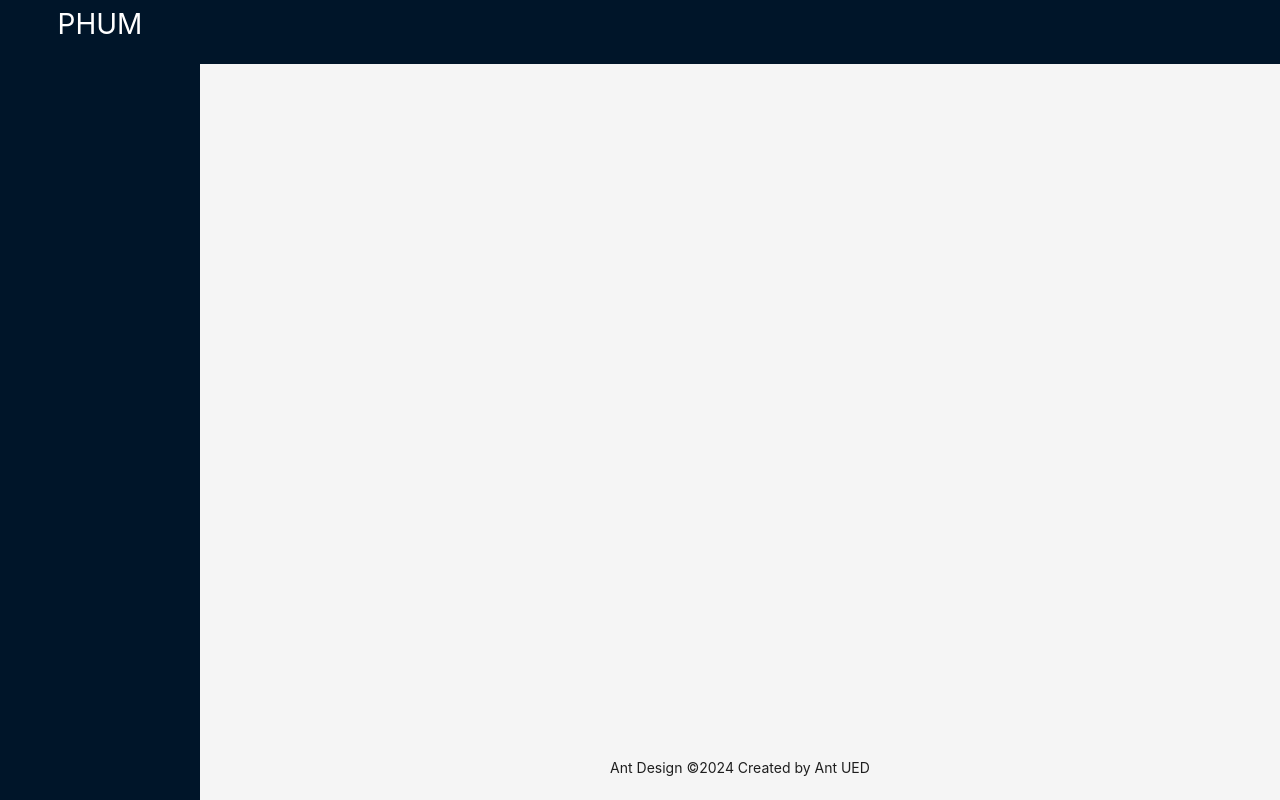
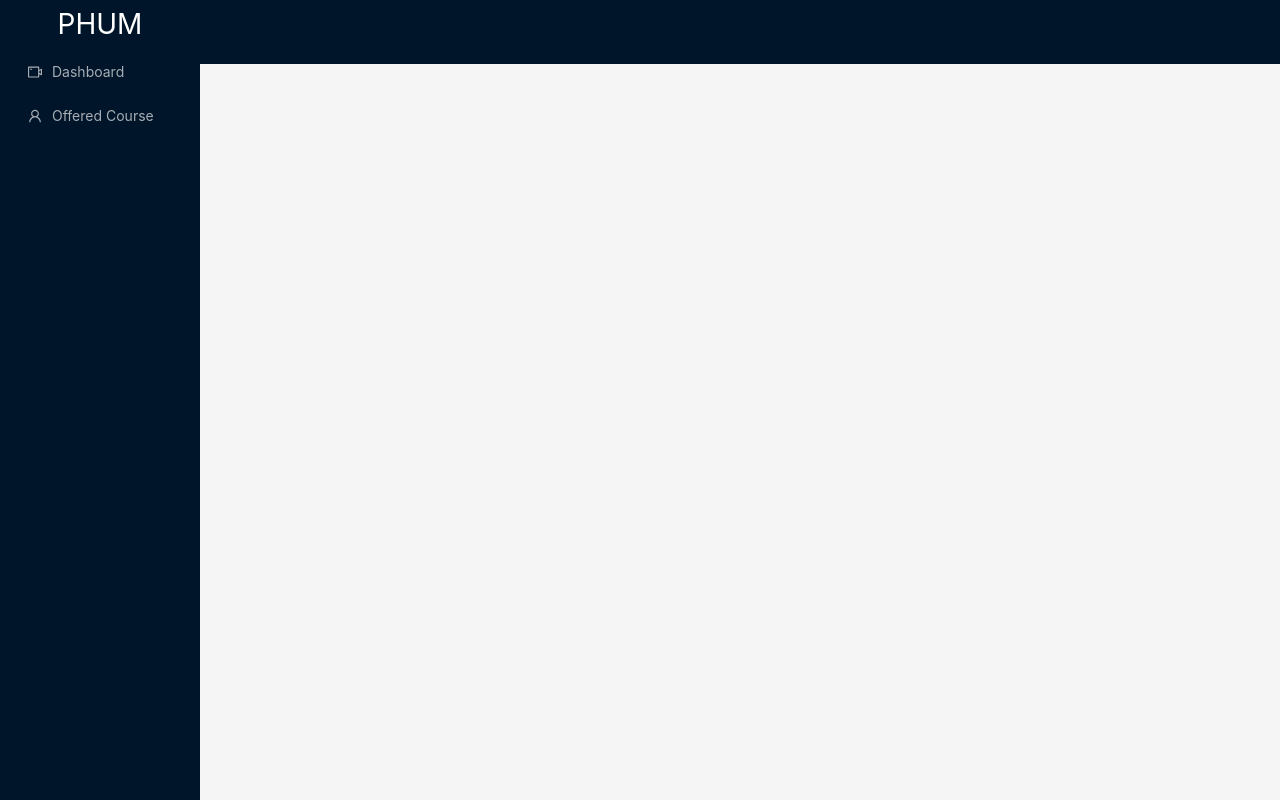
Before and after one commit to saifscripts/phum-client, a React (Vite) app: page / in a window 1280 px wide. Built offline with nearby package versions, Linux system fonts and the light colour scheme.

Commit message:
28-2 Render Sidebar Based On Role

```diff
--- a/src/components/layout/MainLayout.tsx
+++ b/src/components/layout/MainLayout.tsx
@@ -1,41 +1,13 @@
-import { Layout, Menu } from 'antd';
+import { Layout } from 'antd';
 import { Outlet } from 'react-router-dom';
-import { adminItems } from '../../routes/admin.routes';
+import Sidebar from './Sidebar';
 
-const { Sider, Header, Content, Footer } = Layout;
+const { Header, Content } = Layout;
 
 const MainLayout = () => {
   return (
     <Layout style={{ height: '100vh' }}>
-      <Sider
-        breakpoint="lg"
-        collapsedWidth="0"
-        onBreakpoint={(broken) => {
-          console.log(broken);
-        }}
-        onCollapse={(collapsed, type) => {
-          console.log(collapsed, type);
-        }}
-      >
-        <div
-          style={{
-            color: 'white',
-            fontSize: '1.75rem',
-            height: '3rem',
-            display: 'flex',
-            justifyContent: 'center',
-            alignItems: 'center',
-          }}
-        >
-          <p>PHUM</p>
-        </div>
-        <Menu
-          theme="dark"
-          mode="inline"
-          defaultSelectedKeys={['4']}
-          items={adminItems}
-        />
-      </Sider>
+      <Sidebar />
       <Layout>
         <Header style={{ padding: 0 }} />
         <Content style={{ margin: '24px 16px 0' }}>
@@ -45,13 +17,9 @@ const MainLayout = () => {
               minHeight: 360,
             }}
           >
-            {/* Main Content */}
             <Outlet />
           </div>
         </Content>
-        <Footer style={{ textAlign: 'center' }}>
-          Ant Design ©{new Date().getFullYear()} Created by Ant UED
-        </Footer>
       </Layout>
     </Layout>
   );
--- /dev/null
+++ b/src/components/layout/Sidebar.tsx
@@ -0,0 +1,51 @@
+import { Layout, Menu } from 'antd';
+import { adminPaths } from '../../routes/admin.routes';
+import { facultyPaths } from '../../routes/faculty.routes';
+import { studentPaths } from '../../routes/student.routes';
+import generateSidebarItems from '../../utils/generateSidebarItems';
+
+const { Sider } = Layout;
+
+const paths = {
+  admin: adminPaths,
+  faculty: facultyPaths,
+  student: studentPaths,
+};
+
+const Sidebar = () => {
+  const role = 'student';
+
+  return (
+    <Sider
+      breakpoint="lg"
+      collapsedWidth="0"
+      onBreakpoint={(broken) => {
+        console.log(broken);
+      }}
+      onCollapse={(collapsed, type) => {
+        console.log(collapsed, type);
+      }}
+    >
+      <div
+        style={{
+          color: 'white',
+          fontSize: '1.75rem',
+          height: '3rem',
+          display: 'flex',
+          justifyContent: 'center',
+          alignItems: 'center',
+        }}
+      >
+        <p>PHUM</p>
+      </div>
+      <Menu
+        theme="dark"
+        mode="inline"
+        defaultSelectedKeys={['4']}
+        items={generateSidebarItems(paths[role], role)}
+      />
+    </Sider>
+  );
+};
+
+export default Sidebar;
--- /dev/null
+++ b/src/utils/generateSidebarItems.tsx
@@ -0,0 +1,30 @@
+import { MenuProps } from 'antd';
+import { NavLink } from 'react-router-dom';
+import { IPath } from '../interfaces';
+
+const generateSidebarItems = (items: IPath[], role: string) => {
+  const sidebarItems: MenuProps['items'] = items.map((item) => {
+    if (item.children) {
+      return {
+        key: item.name,
+        icon: item.icon,
+        label: item.name,
+        children: item.children.map((child) => ({
+          key: child.name,
+          icon: child.icon,
+          label: <NavLink to={`/${role}/${child.path}`}>{child.name}</NavLink>,
+        })),
+      };
+    }
+
+    return {
+      key: item.name,
+      icon: item.icon,
+      label: <NavLink to={`/${role}/${item.path}`}>{item.name}</NavLink>,
+    };
+  });
+
+  return sidebarItems;
+};
+
+export default generateSidebarItems;
```
